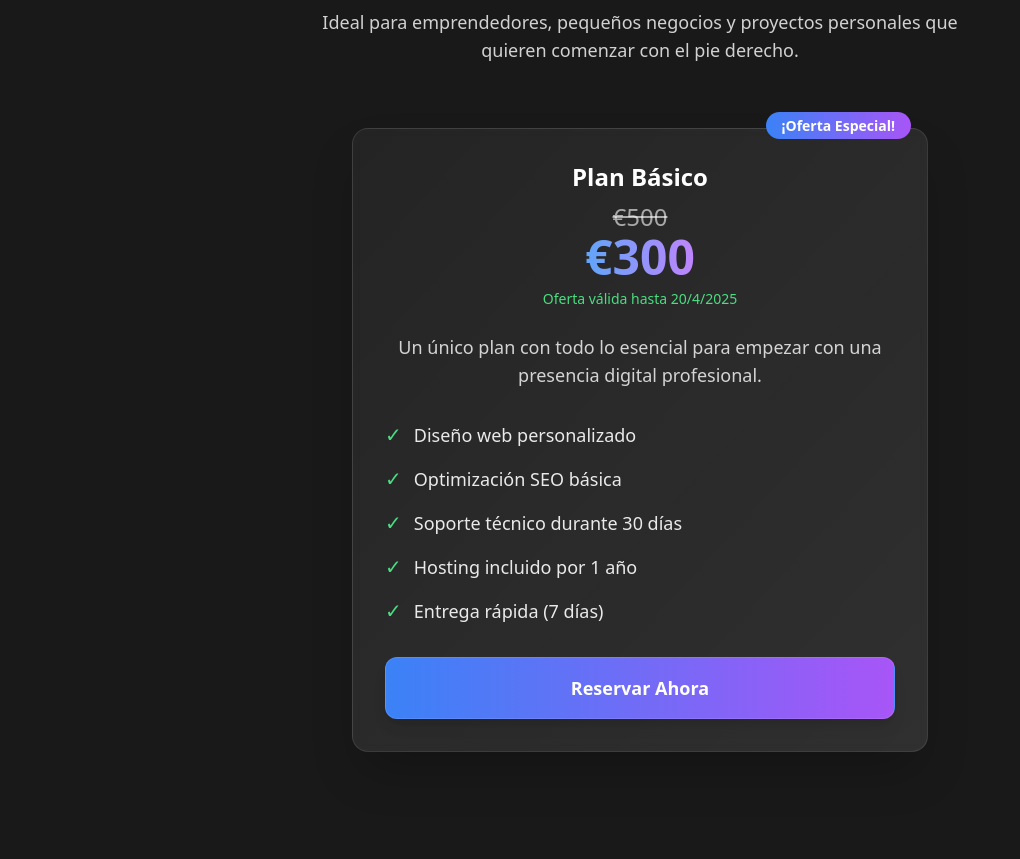
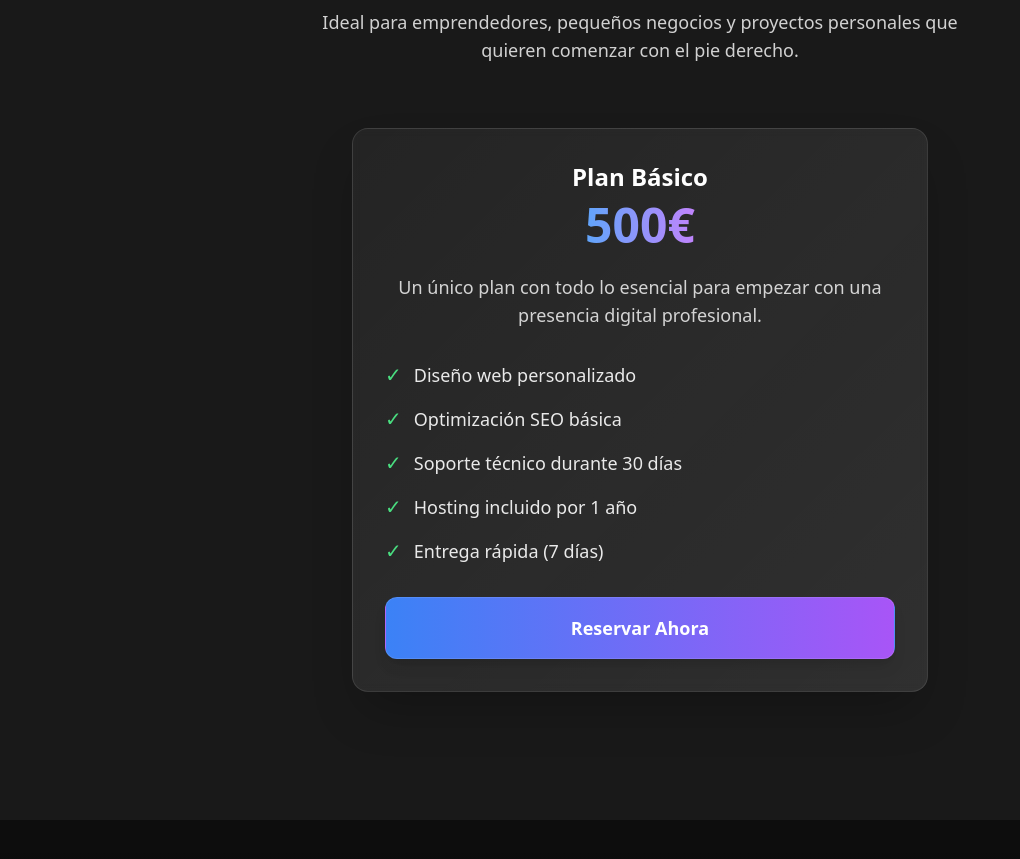
Before and after one commit to PabloRecDev/Weblisy, a React (Vite) app: page / in a window 1280 px wide. Shown: the part 2474-3333 px from the top of the page, without its empty margins (0-1020 px from the left). Built offline with nearby package versions, Linux system fonts and the light colour scheme.

Commit message:
quitando oferta

```diff
--- a/src/components/PricingSection.jsx
+++ b/src/components/PricingSection.jsx
@@ -4,8 +4,7 @@ export default function PricingSection() {
   const plan = {
     name: "Plan Básico",
     originalPrice: "€500",
-    price: "€300",
-    offerValidUntil: "20/4/2025",
+    price: "500€",
     description: "Un único plan con todo lo esencial para empezar con una presencia digital profesional.",
     features: [
       "Diseño web personalizado",
@@ -33,20 +32,10 @@ export default function PricingSection() {
             className="p-8 rounded-2xl bg-gradient-to-br from-white/5 to-white/10 backdrop-blur-sm border border-white/10 hover:border-white/20 transition-all duration-300 transform hover:scale-105 animate-fade-in-up shadow-2xl"
             style={{ animationDelay: `100ms` }}
           >
-            <div className="absolute -top-4 right-4">
-              <span className="px-4 py-1 bg-gradient-to-r from-blue-500 to-purple-500 text-white text-sm font-semibold rounded-full">
-                ¡Oferta Especial!
-              </span>
-            </div>
-
             <h3 className="text-2xl font-bold text-white mb-2 text-center">{plan.name}</h3>
             <div className="flex flex-col items-center mb-6">
-              <span className="text-2xl text-white/60 line-through">{plan.originalPrice}</span>
               <span className="text-5xl font-bold text-transparent bg-clip-text bg-gradient-to-r from-blue-400 to-purple-400">
                 {plan.price}
-              </span>
-              <span className="text-green-400 text-sm mt-2 font-medium">
-                Oferta válida hasta {plan.offerValidUntil}
               </span>
             </div>
             <p className="text-white/80 mb-8 text-center text-lg">{plan.description}</p>
@@ -59,7 +48,7 @@ export default function PricingSection() {
               ))}
             </ul>
             <a href="#contacto">
-              <button className="w-full py-4 px-6 border border-opacity-10 border-white bg-gradient-to-r  from-blue-500 to-purple-500 text-white rounded-xl hover:from-white/5 hover:to-white/10  transform hover:scale-105 transition-all duration-300 font-semibold text-lg shadow-lg">
+              <button className="w-full py-4 px-6 border border-opacity-10 border-white bg-gradient-to-r from-blue-500 to-purple-500 text-white rounded-xl hover:from-white/5 hover:to-white/10 transform hover:scale-105 transition-all duration-300 font-semibold text-lg shadow-lg">
                 Reservar Ahora
               </button>
             </a>
```
Also changed, not shown: public/robots.txt.
